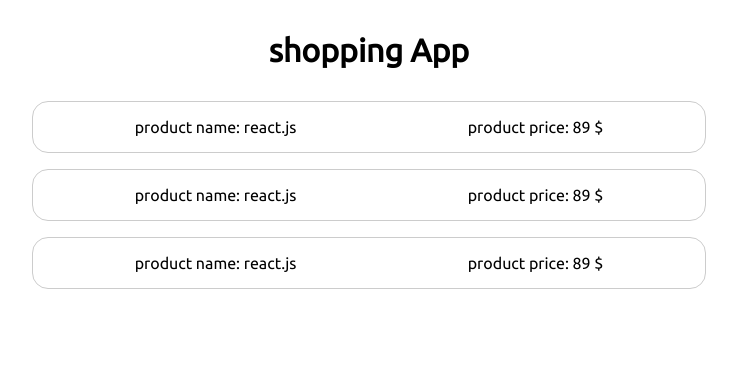
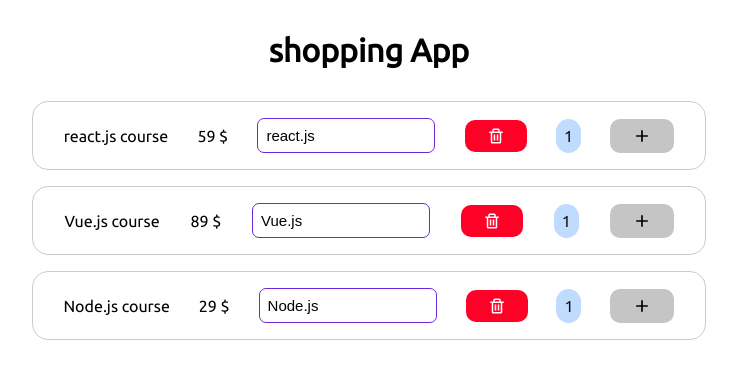
Before and after one commit to hosseinrmt/product-cart, a React (Create React App) app: page / in a window 1280 px wide. Shown: the top 378 px of the page, without its empty margins (271-1008 px from the left). Built offline with nearby package versions, Linux system fonts and the light colour scheme.

Commit message:
Add delete, increment, decrement, change and render handlers

```diff
--- a/package.json
+++ b/package.json
@@ -3,11 +3,15 @@
   "version": "0.1.0",
   "private": true,
   "dependencies": {
+    "@fortawesome/fontawesome-svg-core": "^6.1.1",
+    "@fortawesome/free-solid-svg-icons": "^6.1.1",
+    "@fortawesome/react-fontawesome": "^0.2.0",
     "@testing-library/jest-dom": "^5.16.4",
     "@testing-library/react": "^13.3.0",
     "@testing-library/user-event": "^13.5.0",
     "react": "^18.2.0",
     "react-dom": "^18.2.0",
+    "react-icons": "^4.4.0",
     "react-scripts": "5.0.1",
     "web-vitals": "^2.1.4"
   },
--- a/src/components/Product/Product.js
+++ b/src/components/Product/Product.js
@@ -1,11 +1,30 @@
-// import "./product.css";
 import styles from "./product.module.css";
+import { BiTrash } from "react-icons/bi";
+import { BiPlus } from "react-icons/bi";
+import { BiMinus } from "react-icons/bi";
 
 const Product = (props) => {
   return (
-    <div className={styles.product} onClick={props.click}>
-      <p>product name: {props.title}</p>
-      <p>product price: {props.price}</p>
+    <div className={styles.product}>
+      <p>{props.title} course</p>
+      <p>{props.price}</p>
+      <input type="text" value={props.title} onChange={props.onChange} />
+
+      {props.quantity === 1 ? (
+        <button className={styles.delete} onClick={props.onDelete}>
+          <BiTrash />
+        </button>
+      ) : (
+        <button className={styles.decrement} onClick={props.onDecrement}>
+          <BiMinus />
+        </button>
+      )}
+
+      <span className={styles.quantity}>{props.quantity}</span>
+
+      <button className={styles.increment} onClick={props.onIncrement}>
+        <BiPlus />
+      </button>
     </div>
   );
 };
--- a/src/components/Product/product.module.css
+++ b/src/components/Product/product.module.css
@@ -5,5 +5,67 @@
     margin-bottom: 1rem;
     display: flex;
     justify-content: space-around;
+    align-items: center;
     width: 40rem;
 }
+
+.delete {
+    padding: 7px 22px;
+    font-size: 18px;
+    border-radius: 10px;
+    border: none;
+    background-color: rgb(255, 0, 38);
+    color: #fff;
+    cursor: pointer;
+    display: flex;
+    align-items: center;
+    justify-content: center;
+}
+
+.increment {
+    padding: 7px 22px;
+    font-size: 18px;
+    border-radius: 10px;
+    border: none;
+    background-color: rgb(197, 197, 197);
+    color: rgb(0, 0, 0);
+    cursor: pointer;
+    font-size: 20px;
+    display: flex;
+    align-items: center;
+    justify-content: center;
+}
+
+.decrement {
+    padding: 7px 22px;
+    font-size: 18px;
+    border-radius: 10px;
+    border: none;
+    background-color: rgb(197, 197, 197);
+    color: rgb(0, 0, 0);
+    cursor: pointer;
+    font-size: 20px;
+    display: flex;
+    align-items: center;
+    justify-content: center;
+}
+
+.quantity {
+    background-color: #bfdbfe;
+    color: #111;
+    padding: 0.5rem;
+    border-radius: 50rem;
+}
+
+input {
+    outline: none;
+    border: 1px solid #6d28d9;
+    border-radius: 7px;
+    width: 10rem;
+    padding: 0.5rem;
+    font-size: 15px;
+}
+
+input:focus {
+    border: 2px solid #6d28d9;
+}
--- a/src/components/ProductList/ProductList.js
+++ b/src/components/ProductList/ProductList.js
@@ -5,25 +5,67 @@ import styles from "./ProductList.module.css";
 class ProductList extends Component {
   state = {
     products: [
-      { title: "react.js", price: "89 $", id: 1 },
-      { title: "react.js", price: "89 $", id: 2 },
-      { title: "react.js", price: "89 $", id: 3 },
+      { title: "react.js", quantity: 1, price: "59 $", id: 1 },
+      { title: "Vue.js", quantity: 1, price: "89 $", id: 2 },
+      { title: "Node.js", quantity: 1, price: "29 $", id: 3 },
     ],
   };
 
-  render() {
+  deleteHandler = (id) => {
+    const filteredProducts = this.state.products.filter((p) => p.id !== id);
+    this.setState({ products: filteredProducts });
+  };
+
+  incrementHandler = (id) => {
+    const products = [...this.state.products];
+    const incrementedProduct = products.find((p) => p.id === id);
+    incrementedProduct.quantity++;
+    this.setState({ products });
+  };
+
+  decrementHandler = (id) => {
+    const products = [...this.state.products];
+    const incrementedProduct = products.find((p) => p.id === id);
+    incrementedProduct.quantity--;
+    this.setState({ products });
+  };
+
+  changeHandler = (event, id) => {
+    const products = [...this.state.products];
+    const changeProduct = products.find((p) => p.id === id);
+    changeProduct.title = event.target.value;
+    this.setState({ products });
+  };
+
+  renderProduct = () => {
+    if (this.state.products.length === 0)
+      return <div>there is no product in cart</div>;
+
     return (
       <div className={styles.productList}>
         {this.state.products.map((product) => {
           return (
             <Product
+              key={product.id}
               title={product.title}
               price={product.price}
-              key={product.id}
-              click={this.clickHandler}
+              onChange={(e) => this.changeHandler(e, product.id)}
+              onIncrement={() => this.incrementHandler(product.id)}
+              quantity={product.quantity}
+              onDecrement={() => this.decrementHandler(product.id)}
+              onDelete={() => this.deleteHandler(product.id)}
             />
           );
         })}
+      </div>
+    );
+  };
+
+  render() {
+    return (
+      <div>
+        {!this.state.products.length && <div>go to shopping!</div>}
+        {this.renderProduct()}
       </div>
     );
   }
```
Also changed, not shown: 1 other file (tests, documents, lock files or other folders).
